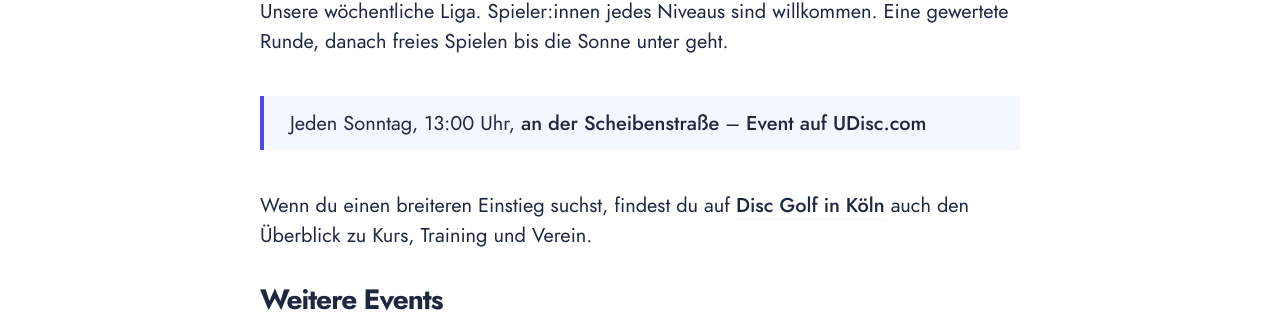
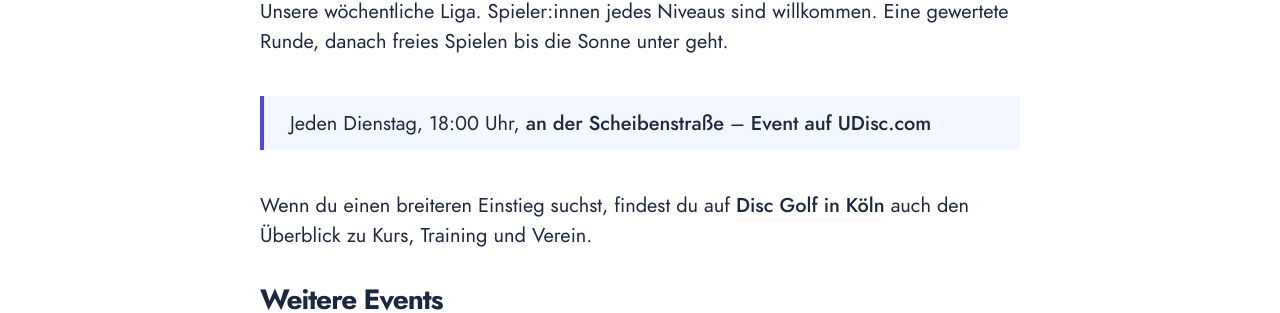
Before and after one commit to maxgreive/syndikat-web, a Jekyll site: the page built from events.md, in a window 1280 px wide. Shown: the part 299-612 px from the top of the page. Built offline with Jekyll 4.4.1, drawn with Linux system fonts in a browser that asks for light colours.

Commit message:
changed league date

```diff
--- a/events.md
+++ b/events.md
@@ -8,7 +8,7 @@ layout: page
 
 Unsere wöchentliche Liga. Spieler:innen jedes Niveaus sind willkommen. Eine gewertete Runde, danach freies Spielen bis die Sonne unter geht.
 
-> Jeden Sonntag, 13:00 Uhr, [an der Scheibenstraße](https://goo.gl/maps/yqyVDEoEs8Qd5LD56) – [Event auf UDisc.com](https://udisc.com/leagues/syndication-weekly)
+> Jeden Dienstag, 18:00 Uhr, [an der Scheibenstraße](https://goo.gl/maps/yqyVDEoEs8Qd5LD56) – [Event auf UDisc.com](https://udisc.com/leagues/syndication-weekly)
 
 Wenn du einen breiteren Einstieg suchst, findest du auf [Disc Golf in Köln](/disc-golf-koeln/) auch den Überblick zu Kurs, Training und Verein.
 
```
Also changed, not shown: 1 other file.
